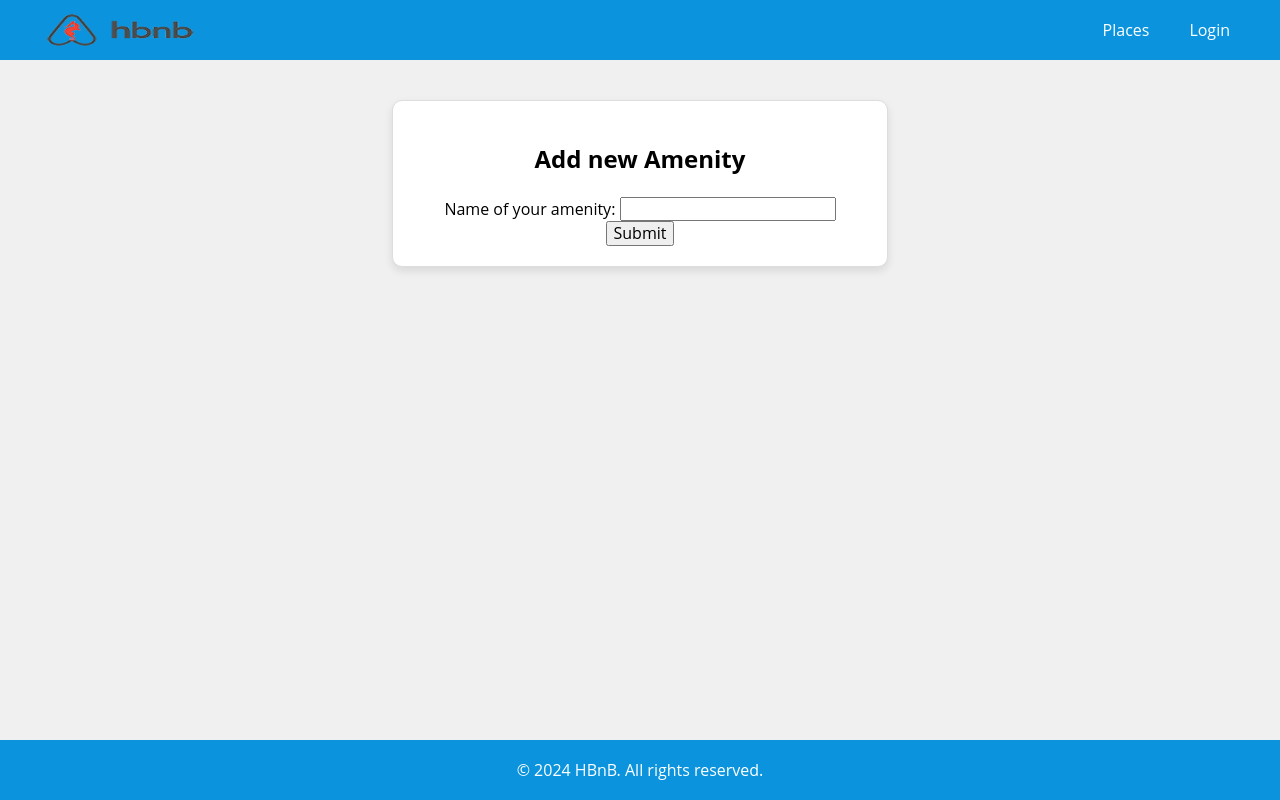
After one commit to HolbieWan/Holbertonschool_New_HBnB_Part4_FrontEnd, a Flask app: page /HBnB/places/23f3d5c6-4951-4dc7-93bd-5a1bdfd0d3ab/amenities in a window 1280 px wide. The commit adds this page. Run offline with Flask 3, Linux system fonts and the light colour scheme; parts of the project's set-up code (start-up, migrations or seed data) failed here and were passed over.

Commit message:
Add: add_amenity.html, add_amenity.js with a form to allow adding new amenities to a place; Update: routes_FrontEnd.py to render the new add-amenities page, fetch_place_details.js with new field to display amenities names, get_user_places.js with new add-amenity button with link to add-amenity form, populate_dropdown_amenities.js to add name of amenity to the place.amenites list instead of id, styles.css with styles for the new amenity-button, new amenities are now added to place in DB and also in amenities and so populate the amenity dropdown at the same time

```diff
--- a/app/api/v1/routes_FrontEnd.py
+++ b/app/api/v1/routes_FrontEnd.py
@@ -80,6 +80,10 @@ def home_register_new_user():
 def home_register_new_place():
     return render_template('register_new_place.html', current_page='register-place')
 
+@home_bp.route('/places/<place_id>/amenities')
+def home_add_amenity_to_place(place_id):
+    return render_template('add_amenity.html', current_page='add_amenity')
+
 @home_bp.route('/<user_id>/my_account')
 def home_user_account(user_id):
     return render_template('user_account.html', current_page='user_places')
--- a/app/services/facade_place.py
+++ b/app/services/facade_place.py
@@ -202,4 +202,5 @@ class PlaceFacade():
             return [place.to_dict() for place in places]
 
         else:
-            raise ValueError(f"No place found for owner_id: {owner_id}")
+            # raise ValueError(f"No place found for owner_id: {owner_id}")
+            return []
--- /dev/null
+++ b/app/static/add_amenity.js
@@ -0,0 +1,77 @@
+document.addEventListener("DOMContentLoaded", function () {
+  const add_amenity_form = document.getElementById("add-amenity-form");
+    const placeId = getPlaceId();
+
+  function getCookie(name) {
+    const value = `; ${document.cookie}`;
+    const parts = value.split(`; ${name}=`);
+    if (parts.length === 2) return parts.pop().split(";").shift();
+    return null;
+  }
+
+  function getPlaceId() {
+    const pathParts = window.location.pathname.split("/");
+    return pathParts[3];
+  }
+
+  add_amenity_form.addEventListener("submit", async function (event) {
+    event.preventDefault();
+
+    const token = getCookie("jwt_token");
+    const userId = getCookie("user_id");
+    console.log("Retrieved Token:", token); // Debugging log
+    console.log("Retrieved ID", userId); // Debugging log
+
+    if (!token) {
+      console.error("Token is missing");
+      alert("Please log in as admin to register a new user.");
+      window.location.href = "/HBnB/login";
+      return;
+    }
+
+    if (!userId) {
+      console.error("User ID is missing");
+      console.log("Current cookies:", document.cookie); // Debug log
+      return;
+    }
+
+    const amenitiesInput = document.getElementById("amenities").value;
+
+    // const amenities = amenitiesInput? amenitiesInput.split(",").map((item) => item.trim()): [];
+
+    const amenityData = {
+      name: amenitiesInput
+    };
+
+    console.log("Submitting amenity data:", amenityData); // Debugging log
+    console.log("Final Payload Sent:", JSON.stringify(amenityData, null, 2));
+
+    try {
+      const response = await fetch(`/api/v1/places/${placeId}/amenities`, {
+        method: "POST",
+        headers: {
+          "Content-Type": "application/json",
+          Authorization: `Bearer ${token}`,
+        },
+        body: JSON.stringify(amenityData),
+      });
+
+      console.log("Register amenity response status:", response.status); // Debugging log
+
+      if (!response.ok) {
+        const errorData = await response.json();
+        console.error("Error response:", errorData);
+        alert(`Error: ${errorData.msg}`);
+        return;
+      }
+
+      const amenity_data = await response.json();
+      console.log("Amenity added successfully:", amenity_data);
+
+      // Redirect to the login page
+      window.location.href = "/HBnB/";
+    } catch (error) {
+      console.error("Error during registration:", error);
+    }
+  });
+});
--- a/app/static/fetch_place_details.js
+++ b/app/static/fetch_place_details.js
@@ -72,14 +72,18 @@ document.addEventListener('DOMContentLoaded', function () {
         const placeDescription = document.createElement('p');
         placeDescription.innerHTML = `<strong>Description:</strong> ${place.description}`;
 
+        const placeAmenities = document.createElement("p");
+        placeAmenities.innerHTML = `<strong>Amenities:</strong> ${place.amenities.join(", ")}`;
+
         const placeOwner = document.createElement('p');
-        placeOwner.innerHTML = `<strong>Owner:</strong> ${place.owner_id}`;
+        placeOwner.innerHTML = `<strong>Owner:</strong> ${place.owner_first_name}`;
 
         placeCard.appendChild(placeTitle);
         placeCard.appendChild(placeImage);
         placeCard.appendChild(placePrice);
         placeCard.appendChild(placeLocation);
         placeCard.appendChild(placeDescription);
+        placeCard.appendChild(placeAmenities);
         placeCard.appendChild(placeOwner);
 
         placeDetailsSection.appendChild(placeCard);
--- a/app/static/populate_dropdown_amenities.js
+++ b/app/static/populate_dropdown_amenities.js
@@ -10,7 +10,7 @@ document.addEventListener("DOMContentLoaded", async function () {
 
     amenities.forEach((amenity) => {
       const option = document.createElement("option");
-      option.value = amenity.id;
+      option.value = amenity.name;
       option.textContent = amenity.name;
       amenitiesDropdown.appendChild(option);
     });
--- a/app/static/styles.css
+++ b/app/static/styles.css
@@ -383,9 +383,11 @@
   --card-max-width: 800px; /* Adjusted to a smaller max-width */
   --background-color-main: #f0f0f0;
   --normal-button-color:rgb(30, 176, 255);
+  --amenities-button-color: #00ffd5;
   --update-button-color:rgb(0, 140, 235);
   --delete-button-color:rgb(255, 62, 62);
   --normal-button-hoover-color:rgba(30, 176, 255, 0.8);
+  --amenities-button-hover-color: #00ffd5d0;
   --update-button-hover-color:rgba(0, 140, 235, 0.8);
   --delete-button-hover-color:rgba(255, 62, 62, 0.8);
 }
@@ -608,6 +610,23 @@ a:active {
   background-color: var(--normal-button-hoover-color);
 }
 
+.amenities-button {
+  display: block;
+  width: 100%;
+  background-color: var(--amenities-button-color);
+  color: var(--color-white);
+  border: none;
+  border-radius: 5px;
+  padding: 10px 20px;
+  cursor: pointer;
+  font-size: 1.6rem;
+  margin-bottom: 10px;
+}
+
+.amenities-button:hover {
+  background-color: var(--amenities-button-hover-color);
+}
+
 .update-place-button {
   display: block;
   width: 100%;
@@ -700,6 +719,7 @@ a:active {
 .update-account-button {
   display: block;
   width: 60%;
+  min-width: 200px;
   background-color: var(--update-button-color);
   color: var(--color-white);
   border: none;
@@ -717,6 +737,7 @@ a:active {
 .delete-account-button {
   display: block;
   width: 60%;
+  min-width: 200px;
   background-color: var(--delete-button-color);
   color: var(--color-white);
   border: none;
--- /dev/null
+++ b/app/templates/add_amenity.html
@@ -0,0 +1,29 @@
+<!DOCTYPE html>
+<html lang="en">
+<head>
+    <meta charset="UTF-8">
+    <meta name="viewport" content="width=device-width, initial-scale=1.0">
+    <title>Add place</title>
+    <link rel="stylesheet" href="/static/styles.css">
+    <link rel="icon" type="image/png" href="/static/images/icon.png">
+</head>
+<body>
+  {% include 'header.html' %}
+  <main>
+      <div class="vertical-align">
+          <section id="register-place" class="background-card">
+              <h2>Add new Amenity</h2>
+              <form id="add-amenity-form">
+                <!-- Amenities Field -->
+                <label for="amenities">Name of your amenity:</label>
+                <input type="text" id="amenities" name="amenities" required></input>
+                <button type="submit">Submit</button>
+              </form>
+          </section>
+      </div>
+  </main>
+  {% include 'footer.html' %}
+  <script src="/static/auth_links.js"></script>
+  <script src="/static/add_amenity.js"></script>
+</body>
+</html>
```
Also changed, not shown: app/static/get_user_places.js (+8 -0 lines), instance/development.db.
